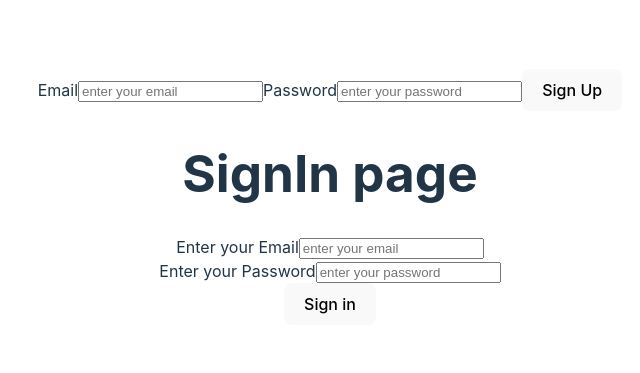
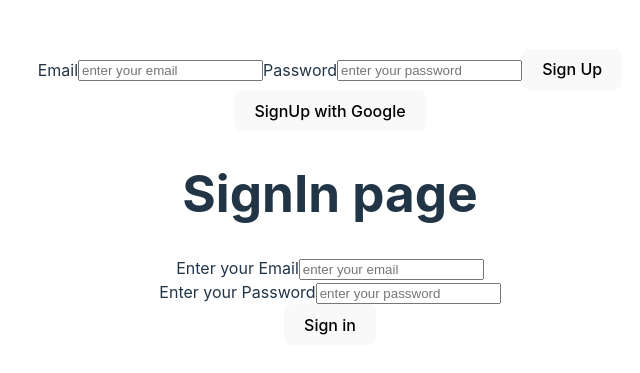
Before and after one commit to shantanusabyasachi16/Firebase, a React (Vite) app in the folder Firebase-1/: page / in a window 1280 px wide. Shown: the part 203-576 px from the top of the page, without its empty margins (310-950 px from the left). Built offline with nearby package versions, Linux system fonts and the light colour scheme.

Commit message:
implemented google authentication

```diff
--- a/Firebase-1/src/Pages/Signup.jsx
+++ b/Firebase-1/src/Pages/Signup.jsx
@@ -1,8 +1,10 @@
 import React, { useState } from "react";
 import { app } from "../firebase";
-import { getAuth, createUserWithEmailAndPassword } from "firebase/auth";
+import { getAuth, createUserWithEmailAndPassword ,GoogleAuthProvider, signInWithPopup} from "firebase/auth";
 
 const auth = getAuth(app);
+
+const provider = new GoogleAuthProvider();
 
 const Signup = () => {
   const [email, setemail] = useState("");
@@ -13,6 +15,10 @@ const Signup = () => {
       alert("success")
     );
   };
+
+  const SignupWithGoogle = () =>{
+    signInWithPopup(auth,provider)
+  }
 
   return (
     <div>
@@ -33,6 +39,8 @@ const Signup = () => {
       />
 
       <button onClick={createUser}>Sign Up</button>
+      <br />
+      <button onClick={SignupWithGoogle}>SignUp with Google</button>
     </div>
   );
 };
```
